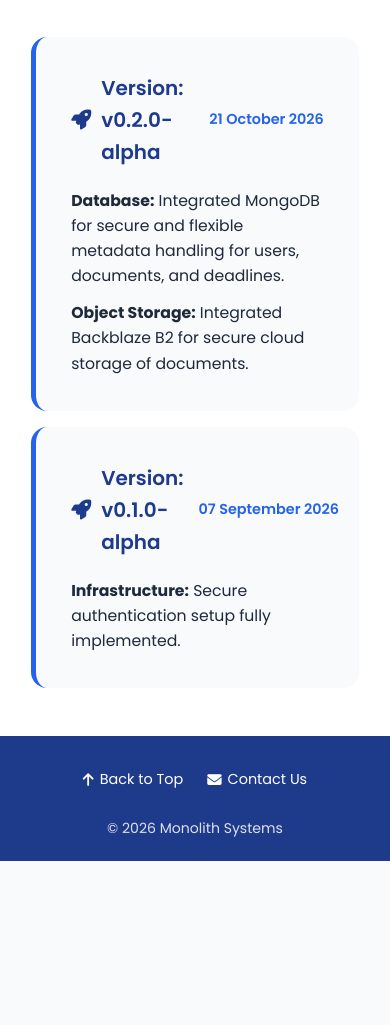
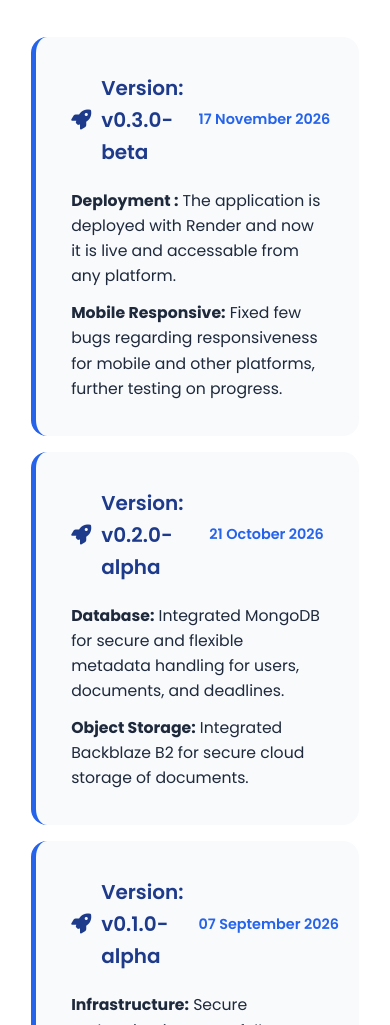
Before and after one commit to Devansh91bit/Monolith-cloud-academic-document-parser, a plain HTML site: page public/index.html in a window 390 px wide. Shown: the part 2964-3989 px from the top of the page. Before the commit the page ends 3825 px from the top, so only its background shows below. Drawn offline with Linux system fonts and the light colour scheme.

Commit message:
Fixed Nav toggle for mobile and updated Dev log

```diff
--- a/public/index.html
+++ b/public/index.html
@@ -136,6 +136,17 @@
 
     <div class="whats-new-card">
         <div class="whats-new-header">
+            <h3><i class="fa-solid fa-rocket"></i> Version: v0.3.0-beta</h3>
+            <span class="version-date">17 November 2026</span>
+        </div>
+        <ul>
+            <li><strong>Deployment :</strong> The application is deployed with Render and now it is live and accessable from any platform.</li>
+            <li><strong>Mobile Responsive:</strong> Fixed few bugs regarding responsiveness for mobile and other platforms, further testing on progress.</li>
+        </ul>
+    </div>
+
+    <div class="whats-new-card">
+        <div class="whats-new-header">
             <h3><i class="fa-solid fa-rocket"></i> Version: v0.2.0-alpha</h3>
             <span class="version-date">21 October 2026</span>
         </div>
```
Also changed, not shown: protected/dashboard.js (+18 -0 lines).
